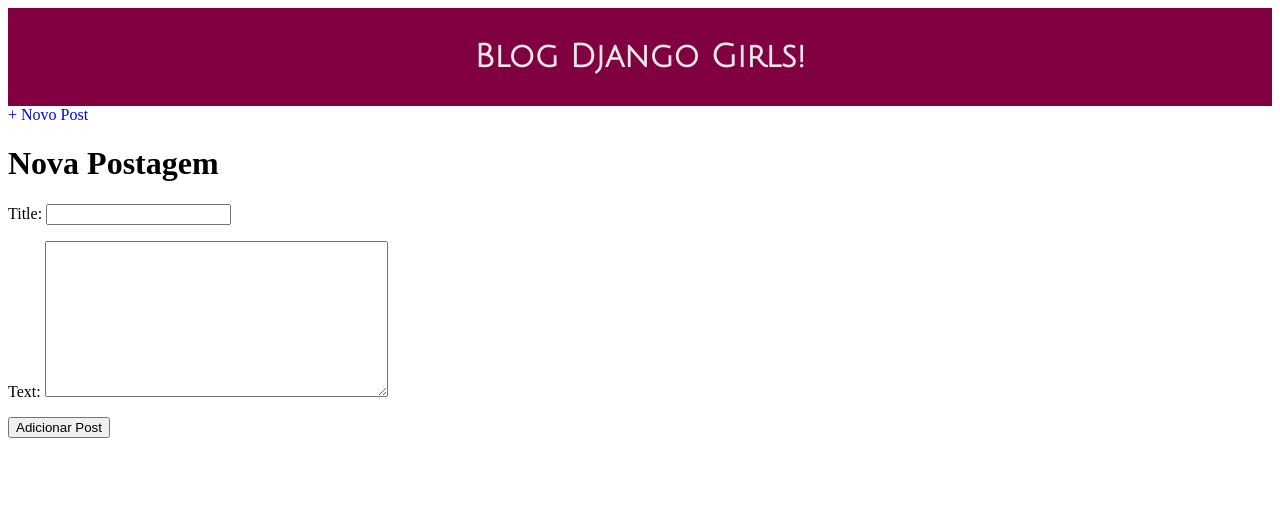
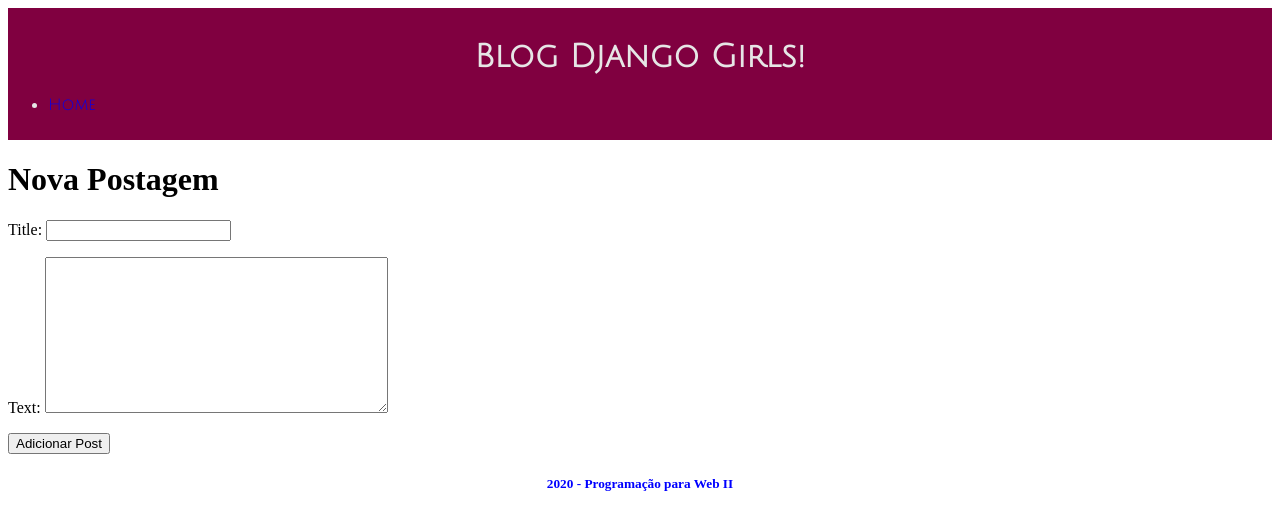
Before and after one commit to gomaaygo/blog, a Django app: page /post/new in a window 1280 px wide. Shown: the top 530 px of the page. Run offline with Django 3.2, Linux system fonts and the light colour scheme.

Commit message:
Adicionando funcionalidades

```diff
--- a/blog/static/css/blog.css
+++ b/blog/static/css/blog.css
@@ -11,6 +11,7 @@
 	padding-bottom: 10px;
 	padding-top: 10px;
 	font-family: 'Julius Sans One', sans-serif;
+	color: #e6e6e6;
 }
 
 .container {
@@ -26,6 +27,7 @@
 
 .post {
 	background-color: #b3b3b3;
+	margin-top: 10px;
 }
 
 .title-post {
@@ -41,3 +43,7 @@
 .text {
 	text-align: left;
 }
+
+.rodape {
+	color: blue;
+}
--- a/blog/templates/blog/base.html
+++ b/blog/templates/blog/base.html
@@ -9,9 +9,24 @@
 	<body>
 		<div class="header">
 			<center><h1 class="title-header">Blog Django Girls!</h1></center>
+			<ul>
+				<li>
+					<a class="menu" href="{% url 'post_list' %}">Home</a>
+				</li>
+			</ul>
 		</div>
-		<a href="{% url 'post_new' %}"> + Novo Post</a>
+		{% if user.is_authenticated %}
+			<a href="{% url 'post_new' %}"> + Novo Post</a>
+		{% endif %}
+
 		{% block dinamico %}.
 		{% endblock %}
+
+		<footer class="rodape">
+			<center>
+				<h5>2020 - Programação para Web II</h5>
+			</center>
+		</footer>
+
 	</body>
 </html>
--- a/blog/templates/blog/post_detail.html
+++ b/blog/templates/blog/post_detail.html
@@ -2,12 +2,13 @@
 
 {% block dinamico %}
 	<div class="container post">
+		<h1 class="title-post">{{ post.title }}</h1>
 		{% if post.publish_date %}
 			<div class="date">
 				{{ post.publish_date }}
 			</div>
 		{% endif %}
-		<h1 class="title-post">{{ post.title }}</h1>
 		<p class="text">{{ post.text|linebreaksbr }}</p>
+		<a href="{% url 'post_edit' pk=post.pk %}">Editar Post</a>
 	</div>
 {% endblock %}
--- a/blog/urls.py
+++ b/blog/urls.py
@@ -5,4 +5,5 @@
 	path('', views.post_list, name='post_list'),
 	path('post/<int:pk>', views.post_detail, name='post_detail'),
 	path('post/new', views.post_new, name='post_new'),
+	path('post/<int:pk>/edit/', views.post_edit, name='post_edit'),
 ]
--- a/blog/views.py
+++ b/blog/views.py
@@ -1,7 +1,6 @@
-from django.shortcuts import render
 from .models import Post
 from django.utils import timezone
-from django.shortcuts import get_object_or_404
+from django.shortcuts import get_object_or_404, redirect, render
 from .forms import PostForm
 
 
@@ -14,5 +13,33 @@
 	return render(request, 'blog/post_detail.html', {'post': post})
 
 def post_new(request):
-	form = PostForm()
+	if request.method == "POST":
+		form = PostForm(request.POST)
+
+		if form.is_valid():
+			post = form.save(commit=False)
+			post.author = request.user
+			post.publish_date = timezone.now()
+			post.save()
+
+			return redirect('post_detail', pk=post.pk)
+	else:
+		form = PostForm()
 	return render(request, 'blog/post_edit.html', {'form' : form})
+
+def post_edit(request, pk):
+	post = get_object_or_404(Post, pk=pk)
+
+	if request.method == "POST":
+		form = PostForm(request.POST, instance=post)
+
+		if form.is_valid():
+			post = form.save(commit=False)
+			post.author = request.user
+			post.publish_date = timezone.now()
+			post.save()
+
+			return redirect('post_detail', pk=post.pk)
+	else:
+		form = PostForm(instance=post)
+	return render(request, 'blog/post_edit.html', {'form' : form})
```
